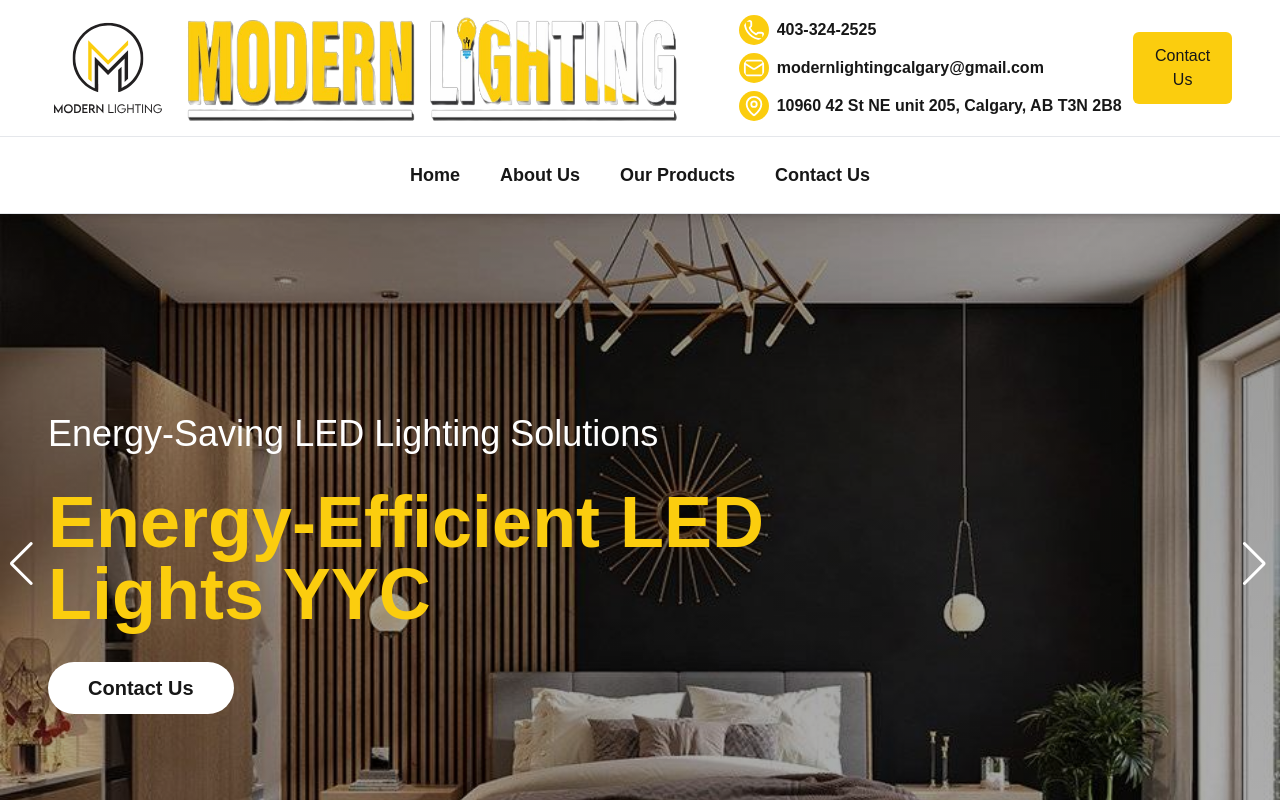
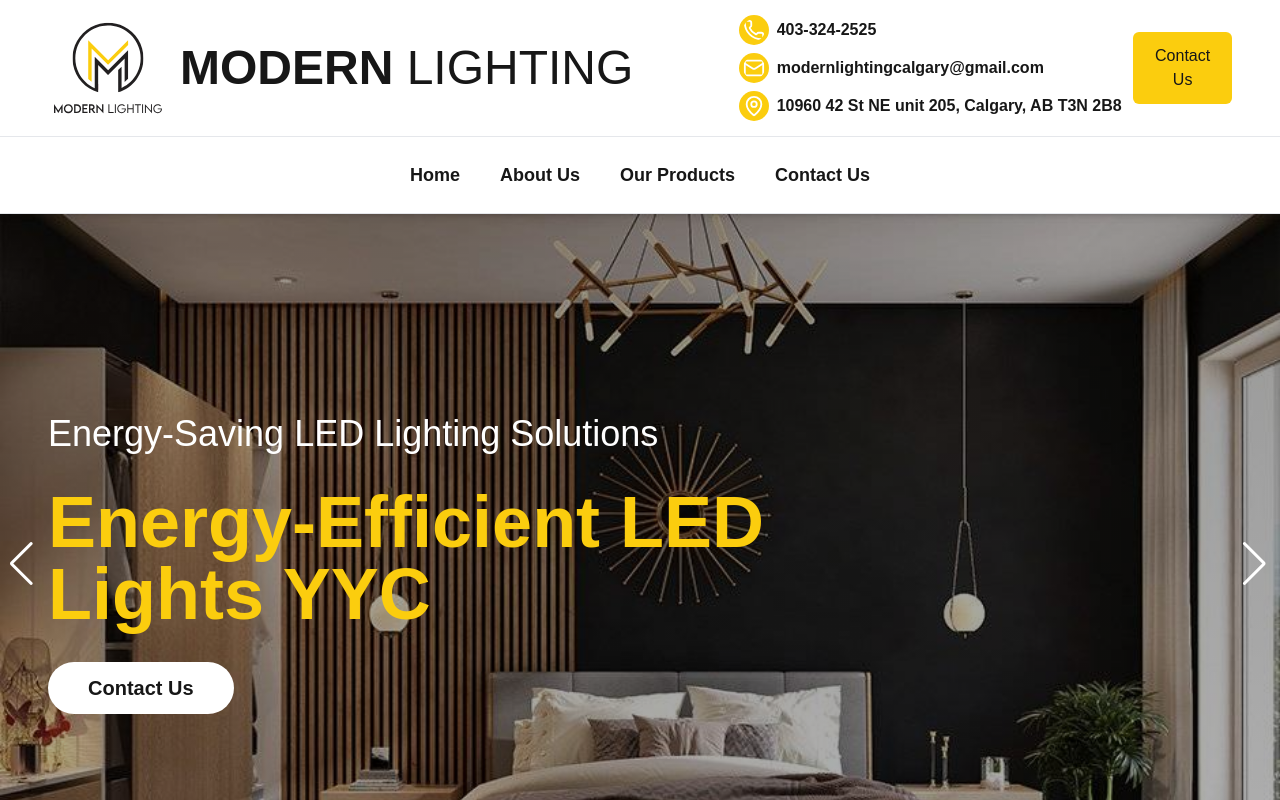
Before and after one commit to madnywebtech786/modern-lighting, a Next.js app: page / in a window 1280 px wide. Shown: the top 800 px of the page. Built offline with nearby package versions, Linux system fonts and the light colour scheme.

Commit message:
updated the info bar logo img

```diff
--- a/src/app/components/Nav/MobileNav.js
+++ b/src/app/components/Nav/MobileNav.js
@@ -53,19 +53,16 @@ export default function MobileNav() {
   return (
     <>
       <div className="flex justify-between items-center px-4 w-full dark:text-black">
-        <div className="flex gap-5">
+        <div className="flex gap-5 items-center">
           <Image
             src={"/images/logo.svg"}
             alt="modern-lighting logo"
             width={80}
             height={80}
           />
-          <Image
-            src={"/images/new-logo.png"}
-            width={200}
-            height={50}
-            alt="modern lighting text"
-          />
+          <p className="text-2xl">
+            <span className="font-bold"> MODERN </span> LIGHTING
+          </p>
         </div>
 
         {/* Mobile Toggle Button */}
--- a/src/app/components/Sections/InfoTopBar.js
+++ b/src/app/components/Sections/InfoTopBar.js
@@ -6,19 +6,16 @@ import React from "react";
 export default function InfoTopBar() {
   return (
     <div className="bg-white p-2 w-full flex px-4 md:px-8 lg:px-12 2xl:px-20 items-center dark:text-black">
-      <div className="w-1/2 lg:w-7/12 flex gap-3">
+      <div className="w-1/2 lg:w-7/12 flex gap-3 items-center">
         <Image
           src={"/images/logo.svg"}
           width={120}
           height={120}
           alt="modern lighting logo"
         />
-        <Image
-          src={"/images/new-logo.png"}
-          width={500}
-          height={50}
-          alt="modern lighting text"
-        />
+        <p className="text-5xl">
+          <span className="font-bold"> MODERN </span> LIGHTING
+        </p>
       </div>
       <div className="w-1/2 lg:w-4/12 flex flex-col gap-2">
         <div className="flex gap-2 items-center">
@@ -48,8 +45,10 @@ export default function InfoTopBar() {
       </div>
       <div className="hidden lg:block lg:w-1/12">
         <div className="flex gap-2">
-          <Link href={'/contact-us'}>
-          <button className="bg-primary p-3 px-4 rounded-md">Contact Us</button>
+          <Link href={"/contact-us"}>
+            <button className="bg-primary p-3 px-4 rounded-md">
+              Contact Us
+            </button>
           </Link>
         </div>
       </div>
```
